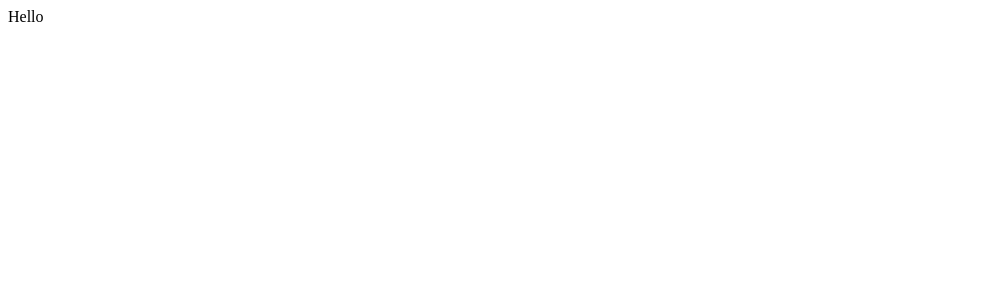
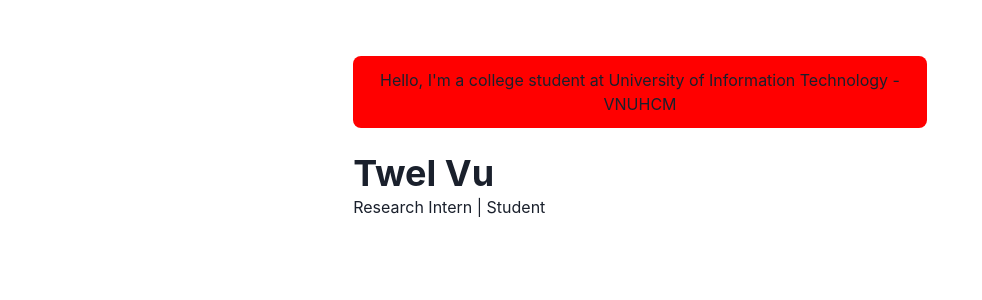
Before and after one commit to twelcone/twel-homepage, a Next.js app: page / in a window 1280 px wide. Shown: the top 300 px of the page, without its empty margins (0-982 px from the left). Built offline with nearby package versions, Linux system fonts and the light colour scheme.

Commit message:
Integrate with Chakra-ui

```diff
--- a/components/layouts/main.js
+++ b/components/layouts/main.js
@@ -1,13 +1,14 @@
 import Head from 'next/head'
 import { Box, Container } from '@chakra-ui/react'
 
-const Main = ({ children, router }) => (
-  return(
+const Main = ({ children, router }) => {
+  return (
     <Box as="main" pb={8}>
       <Head>
-        <meta name="viewport" content="width=device-width, intial-scale=1" />
-	<title>Twel Vu - Homepage </title>
+        <meta name="viewport" content="width=device-width, initial-scale=1" />
+	<title>Twel Vu - Homepage</title>
       </Head>
+
       <Container maxW="container.md" pt={14}>
         {children}
       </Container>
--- /dev/null
+++ b/pages/_app.js
@@ -0,0 +1,14 @@
+import { ChakraProvider } from '@chakra-ui/react'
+import Layout from '../components/layouts/main'
+
+const Website = ({ Component, pageProps, router }) => {
+  return (
+    <ChakraProvider>
+      <Layout router={router}>
+	<Component {...pageProps} key={router.route} />
+      </Layout>
+    </ChakraProvider>
+  )
+}
+
+export default Website
--- a/pages/index.js
+++ b/pages/index.js
@@ -1,5 +1,22 @@
+import { Container, Box, Heading } from '@chakra-ui/react'
+
 const Page = () => {
-  return <div>Hello</div>
+  return (
+    <Container>
+      <Box borderRadius="lg" bg="red" p={3} mb={6} align='center'>
+        Hello, I'm a college student at University of Information Technology - VNUHCM
+      </Box>
+
+      <Box display={{ md: 'flex' }}>
+        <Box flexGrow={1}>
+	  <Heading as="h2" variant="page-title">
+	    Twel Vu
+      	  </Heading>
+	  <p>Research Intern | Student </p>
+	</Box>
+      </Box>
+    </Container>
+  )
 }
 
 export default Page
```
